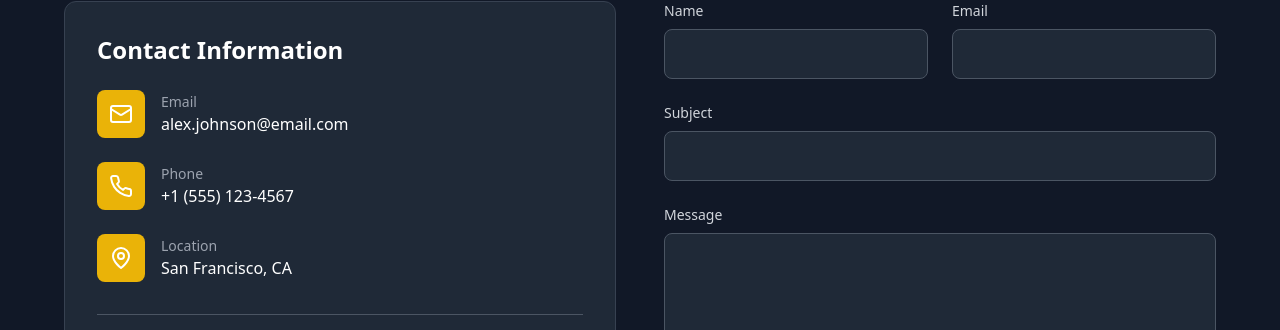
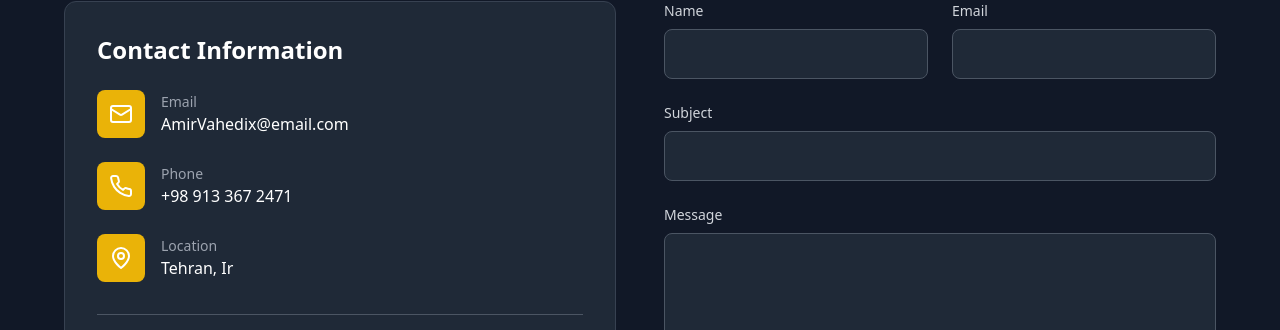
Before and after one commit to AmirVahedix/amirvahedix.github.io, a React (Vite) app: page / in a window 1280 px wide. Shown: the part 5569-5899 px from the top of the page. Built offline with nearby package versions, Linux system fonts and the light colour scheme.

Commit message:
Added contact information

```diff
--- a/src/components/Contact.tsx
+++ b/src/components/Contact.tsx
@@ -50,9 +50,9 @@ export const Contact: React.FC = () => {
 
               <div className="space-y-6">
                 {[
-                  { icon: Mail, label: 'Email', value: 'alex.johnson@email.com', href: 'mailto:alex.johnson@email.com' },
-                  { icon: Phone, label: 'Phone', value: '+1 (555) 123-4567', href: 'tel:+15551234567' },
-                  { icon: MapPin, label: 'Location', value: 'San Francisco, CA', href: '#' },
+                  { icon: Mail, label: 'Email', value: 'AmirVahedix@email.com', href: 'mailto:amirvahedix@email.com' },
+                  { icon: Phone, label: 'Phone', value: '+98 913 367 2471', href: 'tel:+989133672471' },
+                  { icon: MapPin, label: 'Location', value: 'Tehran, Ir', href: '#' },
                 ].map(({ icon: Icon, label, value, href }) => (
                   <a
                     key={label}
@@ -77,9 +77,9 @@ export const Contact: React.FC = () => {
                 </h4>
                 <div className="flex space-x-4">
                   {[
-                    { icon: Github, href: '#', label: 'GitHub' },
-                    { icon: Linkedin, href: '#', label: 'LinkedIn' },
-                    { icon: Twitter, href: '#', label: 'Twitter' },
+                    { icon: Github, href: 'https://github.com/amirvahedix', label: 'GitHub' },
+                    { icon: Linkedin, href: 'https://linkedin.com/in/amirvahedix', label: 'LinkedIn' },
+                    { icon: Twitter, href: 'https://x.com/amirvahedix', label: 'Twitter' },
                   ].map(({ icon: Icon, href, label }) => (
                     <a
                       key={label}
```
